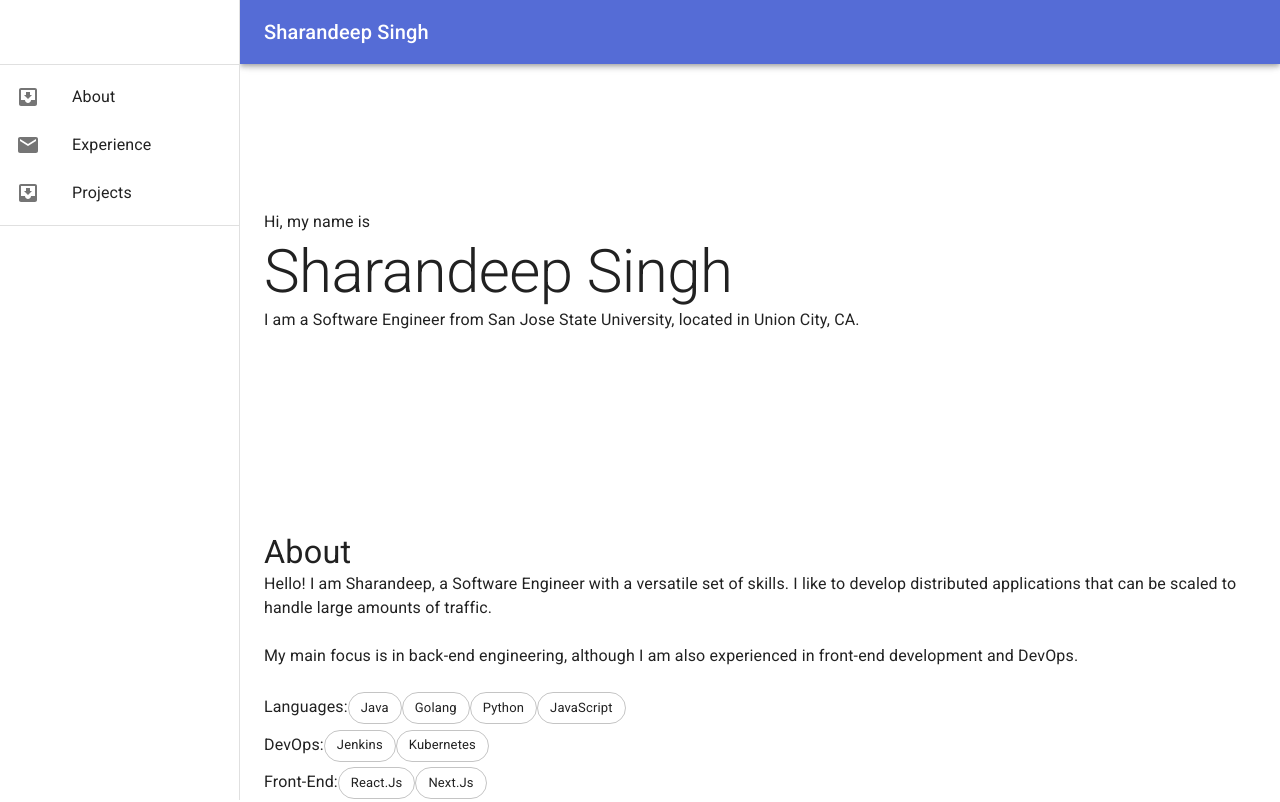
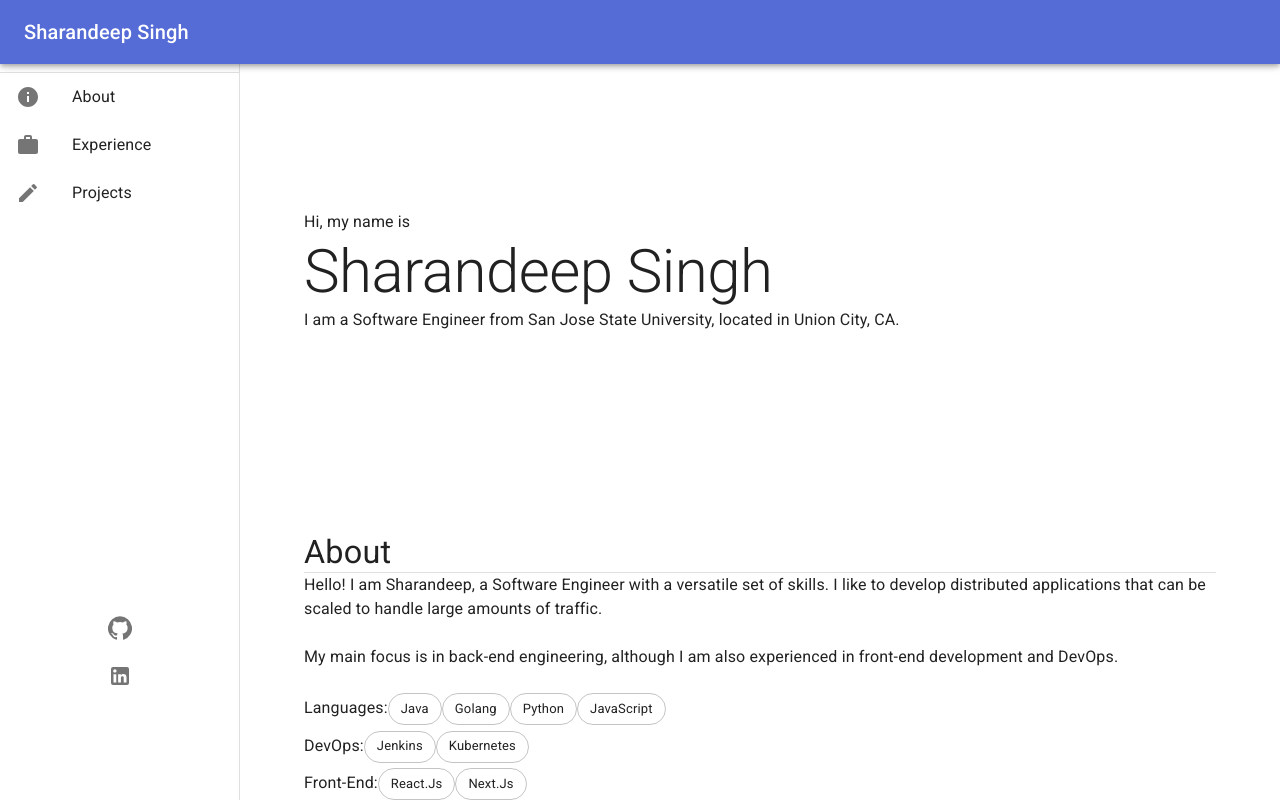
Before and after one commit to shsingh67/next-portfolio, a Next.js app: page / in a window 1280 px wide. Shown: the top 802 px of the page. Built offline with nearby package versions, Linux system fonts and the light colour scheme.

Commit message:
added more styling

```diff
--- a/pages/index.js
+++ b/pages/index.js
@@ -6,19 +6,25 @@ import Divider from '@material-ui/core/Divider';
 import Drawer from '@material-ui/core/Drawer';
 import Hidden from '@material-ui/core/Hidden';
 import IconButton from '@material-ui/core/IconButton';
-import InboxIcon from '@material-ui/icons/MoveToInbox';
 import List from '@material-ui/core/List';
 import ListItem from '@material-ui/core/ListItem';
 import ListItemIcon from '@material-ui/core/ListItemIcon';
 import ListItemText from '@material-ui/core/ListItemText';
-import MailIcon from '@material-ui/icons/Mail';
 import MenuIcon from '@material-ui/icons/Menu';
 import Toolbar from '@material-ui/core/Toolbar';
 import Typography from '@material-ui/core/Typography';
 import { makeStyles, useTheme } from '@material-ui/core/styles';
-import { Box, Chip, Grid } from '@material-ui/core';
+import { Box, Chip, Grid, useScrollTrigger, Slide, Container } from '@material-ui/core';
 import TabBox from '../components/TabBox'
 import ProjectCard from '../components/ProjectCard'
+import InfoIcon from '@material-ui/icons/Info';
+import WorkIcon from '@material-ui/icons/Work';
+import CreateIcon from '@material-ui/icons/Create';
+import GitHubIcon from '@material-ui/icons/GitHub';
+import LinkedInIcon from '@material-ui/icons/LinkedIn';
+
+
+
 
 const drawerWidth = 240;
 
@@ -33,10 +39,7 @@ const useStyles = makeStyles((theme) => ({
         },
     },
     appBar: {
-        [theme.breakpoints.up('sm')]: {
-            width: `calc(100% - ${drawerWidth}px)`,
-            marginLeft: drawerWidth,
-        },
+        zIndex: theme.zIndex.drawer + 1,
     },
     menuButton: {
         marginRight: theme.spacing(2),
@@ -53,11 +56,38 @@ const useStyles = makeStyles((theme) => ({
         flexGrow: 1,
         padding: theme.spacing(3),
     },
+    media: {
+        position: "absolute",
+        bottom: "100px",
+    }
 }));
 
 const scrollToRef = (ref) => {
     window.scrollTo(0, ref.current.offsetTop)
 }
+
+function HideOnScroll(props) {
+    const { children, window } = props;
+    // Note that you normally won't need to set the window ref as useScrollTrigger
+    // will default to window.
+    // This is only being set here because the demo is in an iframe.
+    const trigger = useScrollTrigger({ target: window ? window() : undefined });
+
+    return (
+        <Slide appear={false} direction="down" in={!trigger}>
+            {children}
+        </Slide>
+    );
+}
+
+HideOnScroll.propTypes = {
+    children: PropTypes.element.isRequired,
+    /**
+     * Injected by the documentation to work in an iframe.
+     * You won't need it on your project.
+     */
+    window: PropTypes.func,
+};
 
 function Index(props) {
     const { container } = props;
@@ -87,23 +117,55 @@ function Index(props) {
     const drawer = (
         <div>
             <div className={classes.toolbar} />
+            <List>
                 <Divider />
-            <List>
-                {['About', 'Experience', 'Projects'].map((text, index) => (
-                    <ListItem button key={text} >
-                        <ListItemIcon>{index % 2 === 0 ? <InboxIcon /> : <MailIcon />}</ListItemIcon>
-                        <ListItemText primary={text} />
+                <ListItem button onClick={handleAbout}>
+                    <ListItemIcon>
+                        <InfoIcon />
+                    </ListItemIcon>
+                    <ListItemText primary="About" />
+                </ListItem>
 
+                <ListItem button onClick={handleExp}>
+                    <ListItemIcon>
+                        <WorkIcon />
+                    </ListItemIcon>
+                    <ListItemText primary="Experience" />
                 </ListItem>
-                ))}
+
+                <ListItem button onClick={handleProj}>
+                    <ListItemIcon>
+                        <CreateIcon />
+                    </ListItemIcon>
+                    <ListItemText primary="Projects" />
+                </ListItem>
             </List>
-            <Divider />
+            <Grid container direction="column" alignItems="center" justify="center" className={classes.media}>
+
+                <Grid item>
+                    <IconButton>
+                        <GitHubIcon />
+                    </IconButton>
+                </Grid>
+
+                <Grid item>
+                    <IconButton>
+                        <LinkedInIcon />
+                    </IconButton>
+                </Grid>
+
+                <Grid item>
+                    <Divider orientation="vertical" />
+                </Grid>
+
+            </Grid>
         </div>
     );
 
     return (
         <div className={classes.root}>
             <CssBaseline />
+            <HideOnScroll {...props}>
                 <AppBar position="fixed" className={classes.appBar}>
                     <Toolbar>
                         <IconButton
@@ -120,6 +182,7 @@ function Index(props) {
                     </Typography>
                     </Toolbar>
                 </AppBar>
+            </HideOnScroll>
             <nav className={classes.drawer} aria-label="options">
                 {/* The implementation can be swapped with js to avoid SEO duplication of links. */}
                 <Hidden smUp implementation="css">
@@ -151,7 +214,7 @@ function Index(props) {
                     </Drawer>
                 </Hidden>
             </nav>
-            <main className={classes.content}>
+            <Container className={classes.content} maxWidth="md">
                 <div className={classes.toolbar} />
                 <Box my={15}>
                     <Typography variant="subtitle1">Hi, my name is</Typography>
@@ -161,7 +224,10 @@ function Index(props) {
 
                 <Box my={25}>
                     <div ref={aboutRef}>
-                        <Typography variant="h4" >About</Typography>
+                        <Typography variant="h4">
+                            About
+                            <Divider />
+                        </Typography>
                     </div>
                     <Typography variant="body1">
                         Hello! I am Sharandeep, a Software Engineer with a versatile set of skills. I like to develop distributed applications
@@ -212,6 +278,7 @@ function Index(props) {
                     <div ref={expRef}>
                         <Typography variant="h4" gutterBottom>
                             Experience
+                            <Divider />
                         </Typography>
                     </div>
                     <TabBox />
@@ -222,6 +289,7 @@ function Index(props) {
                     <div ref={projRef}>
                         <Typography variant="h4" className={classes.text_5} gutterBottom>
                             Projects
+                            <Divider />
                         </Typography>
                     </div>
                     <Grid container direction="row" spacing={1}>
@@ -247,8 +315,8 @@ function Index(props) {
                     </Grid>
                 </Box>
 
-            </main>
-        </div>
+            </Container>
+        </div >
     );
 }
 
```
Lines whose indentation alone changed are shown as unchanged.
